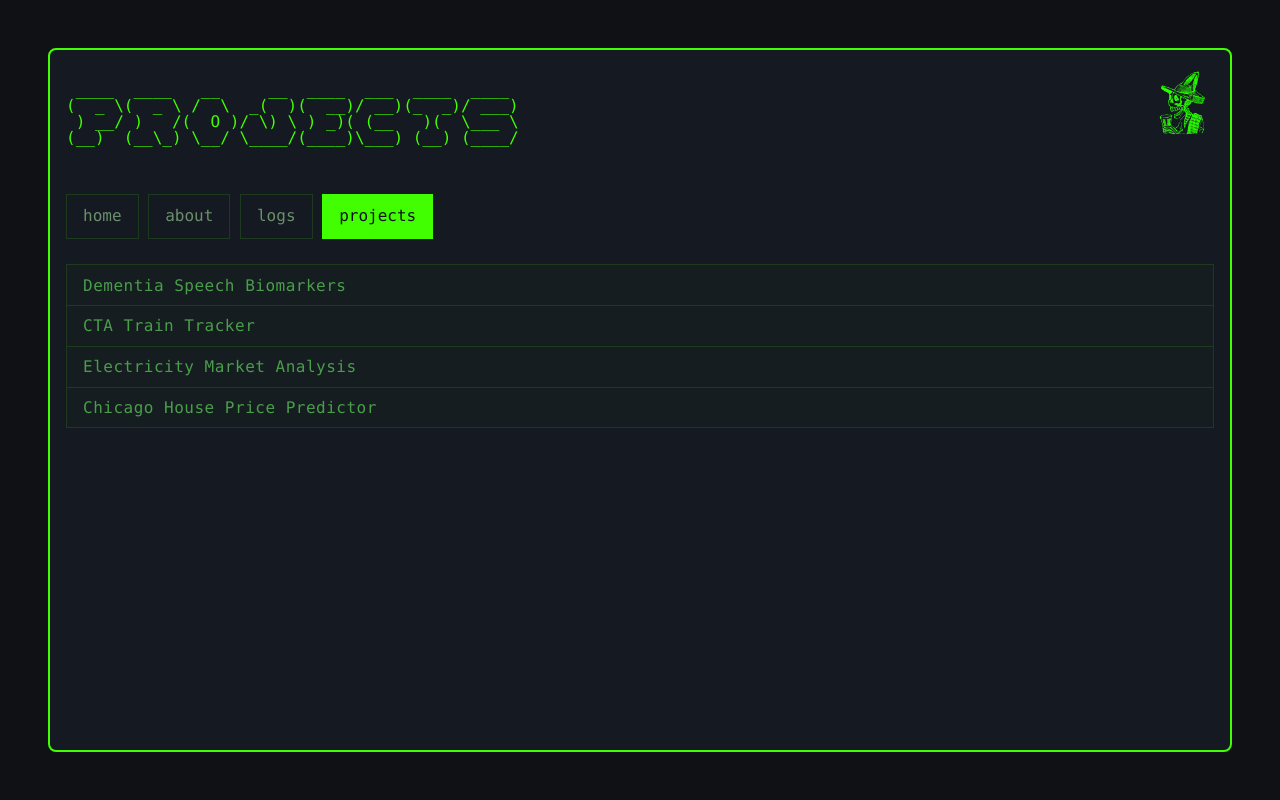
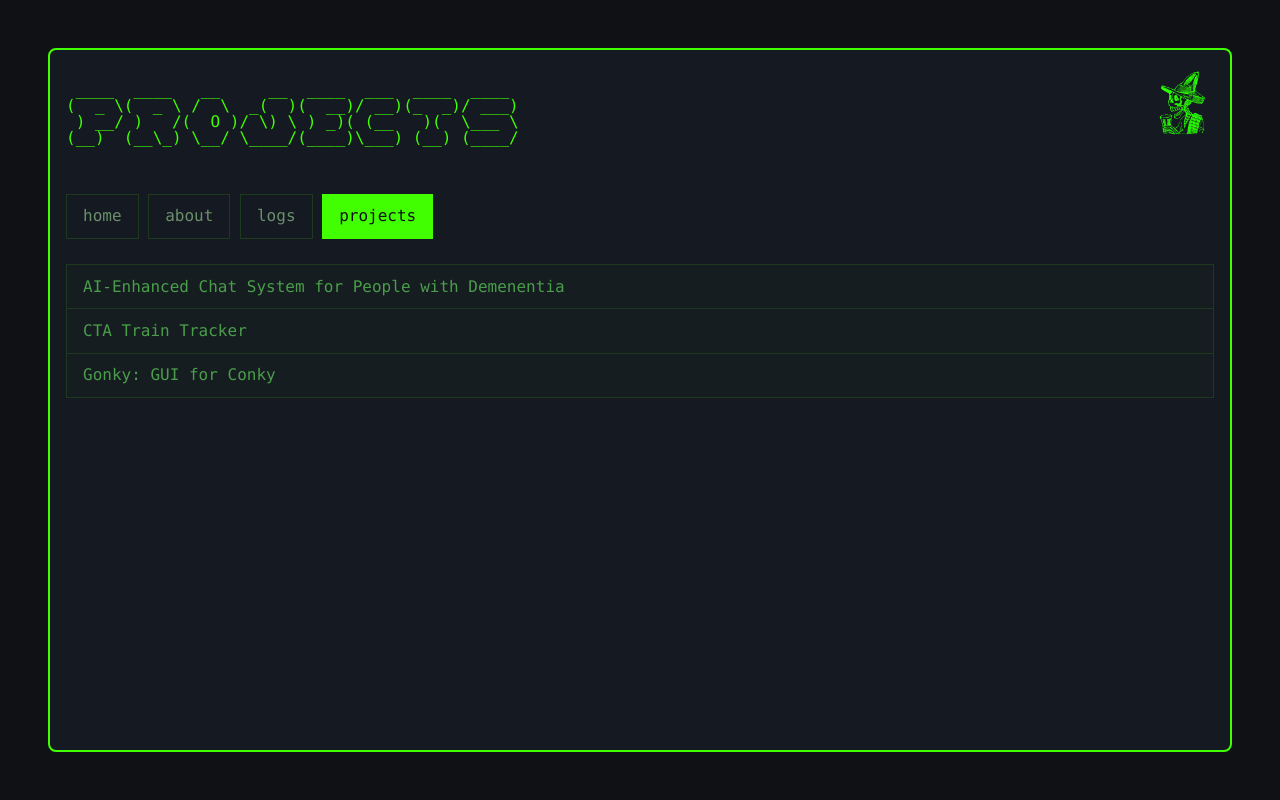
Before and after one commit to tenochca/personal_website, a FastAPI app: page /projects in a window 1280 px wide. Run offline with FastAPI, Linux system fonts and the light colour scheme.

Commit message:
standardized nodes between logs and projects

```diff
--- a/static/style.css
+++ b/static/style.css
@@ -271,6 +271,10 @@ body {
 
 .list-entry:last-child {border-bottom: none; }
 
+.list-entry:visited {
+
+}
+
 .list-entry .prompt {
     color: var(--green-bright);
     opacity: 0.5;
@@ -294,6 +298,10 @@ body {
 .list-entry:hover {
     background: rgba(57, 255, 20, 0.08);
     cursor: pointer;
+    color: var(--green-bright)
+}
+
+.list-entry:hover .title {
     color: var(--green-bright)
 }
 
--- a/templates/projects.html
+++ b/templates/projects.html
@@ -19,18 +19,15 @@
 {% block content %}
 
 <div class="list">
-    <button class="project-node" type="button" data-project-title="Dementia Speech Biomarkers" data-project-desc="Speech feature extraction and ML modeling to study dementia-related biomarkers." data-project-url="">
-        Dementia Speech Biomarkers
-    </button>
-    <button class="project-node" type="button" data-project-title="CTA Train Tracker" data-project-desc="Transit tracking tool for monitoring train status and arrival predictions in real time." data-project-url="https://github.com/tenochca/ctaTrainTracker">
-        CTA Train Tracker
-    </button>
-    <button class="project-node" type="button" data-project-title="Electricity Market Analysis" data-project-desc="Exploratory analysis of electricity market data with emphasis on pricing and demand patterns." data-project-url="https://github.com/tenochca/electricity-sql-market-analysis">
-        Electricity Market Analysis
-    </button>
-    <button class="project-node" type="button" data-project-title="Chicago House Price Predictor" data-project-desc="Predictive modeling project for estimating Chicago housing prices from structured features." data-project-url="https://github.com/tenochca/linearregression_houseprice">
-        Chicago House Price Predictor
-    </button>
+    <a href="https://github.com/softwareJengineer/v2_benchmarking-fork" class="list-entry">
+        <span class="title">AI-Enhanced Chat System for People with Demenentia</span>
+    </a>
+    <a href="https://github.com/tenochca/ctaTrainTracker" class="list-entry">
+        <span class="title">CTA Train Tracker</span>
+    </a>
+    <a href="https://github.com/tenochca/gonky" class="list-entry">
+        <span class="title">Gonky: GUI for Conky</span>
+    </a>
 </div>
 {% endblock %}
 
```
